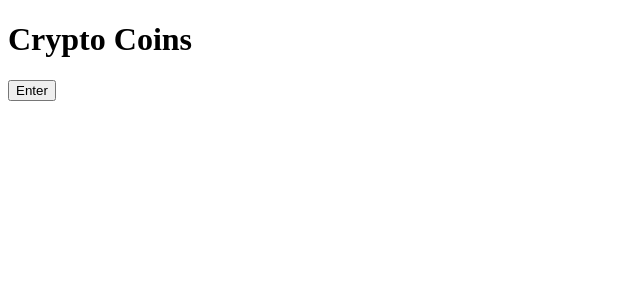
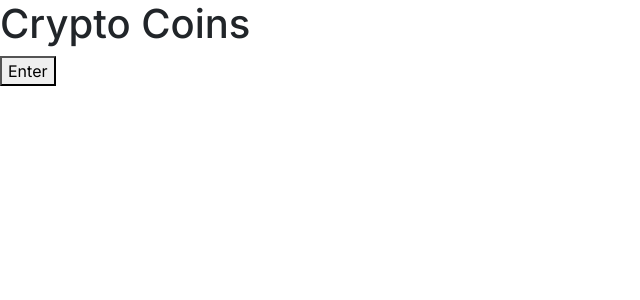
Before and after one commit to vderudder/crypto-coins, an Angular app: page / in a window 1280 px wide. Shown: the top 300 px of the page, without its empty margins (0-640 px from the left). Built offline with nearby package versions, Linux system fonts and the light colour scheme.

Commit message:
feat: custom variables

```diff
--- /dev/null
+++ b/src/assets/bootstrap-custom.scss
@@ -0,0 +1,11 @@
+/** Este archivo se usa para importar bootstrap de una forma que se puedan sobreescribir sus estilos **/
+
+// Se incluyen las functions primero, para poder manipular colores, SVGs, calc, etc
+@import '~bootstrap/scss/functions';
+
+// Importar archivo que sobreescribe las variables de bootstrap
+@import 'variables';
+
+// Importar todo bootstrap para que se pueda usar normalmente
+// TODO: ver si no hay problemas al importar esto, ya que las functions se estarían reimportando
+@import '~bootstrap/scss/bootstrap';
--- /dev/null
+++ b/src/assets/variables.scss
@@ -0,0 +1,8 @@
+/** En este archivo se sobreescriben variables de bootstrap **/
+// Colores //
+$primary: #009fe3;
+
+// Fuentes //
+@import url('https://fonts.googleapis.com/css2?family=Inter:wght@100;200;300;400;500;600;700;800;900&display=swap');
+
+$font-family-sans-serif: 'Inter', sans-serif;
--- a/src/styles.scss
+++ b/src/styles.scss
@@ -1 +1,9 @@
 /* You can add global styles to this file, and also import other style files */
+
+/** Este archivo sirve como punto principal para importar otros archivos scss **/
+
+// Utilizado para sobreescribir estilos por defecto de bootstrap
+@import './assets/bootstrap-custom.scss';
+
+// Estilos globales para toda la app
+//@import './assets/global.scss';
```
